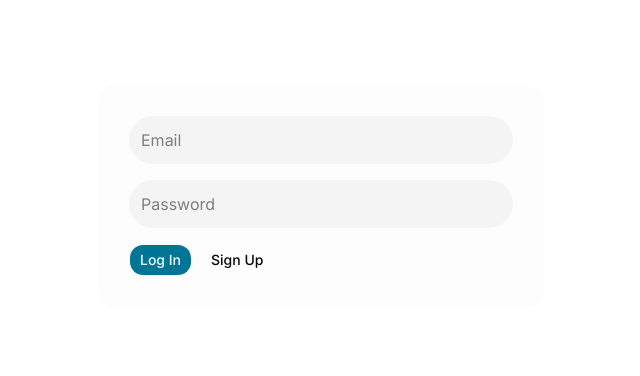
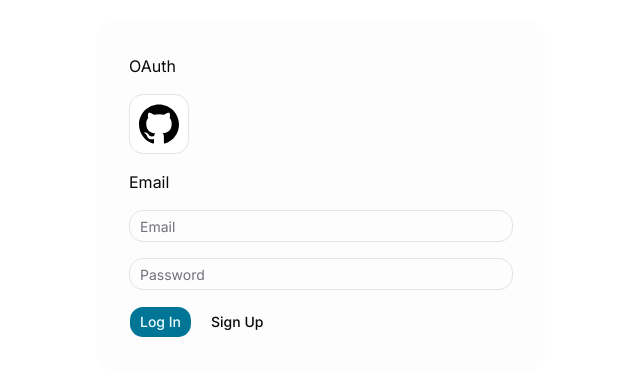
Before and after one commit to RaptorAssassin/profile-builder, a Next.js app: page /auth in a window 1280 px wide. Shown: the part 244-620 px from the top of the page, without its empty margins (319-959 px from the left). Built offline with nearby package versions, Linux system fonts and the light colour scheme; no server answers.

Commit message:
feat: add github oauth

```diff
--- /dev/null
+++ b/app/auth/callback/route.ts
@@ -0,0 +1,35 @@
+import { NextResponse } from "next/server"
+
+// The client you created from the Server-Side Auth instructions
+import { createClient } from "@/lib/supabase/server"
+
+export async function GET(request: Request) {
+  const { searchParams, origin } = new URL(request.url)
+  const code = searchParams.get("code")
+  // if "next" is in param, use it as the redirect URL
+  let next = searchParams.get("next") ?? "/dashboard"
+  if (!next.startsWith("/")) {
+    // if "next" is not a relative URL, use the default
+    next = "/"
+  }
+
+  if (code) {
+    const supabase = await createClient()
+    const { error } = await supabase.auth.exchangeCodeForSession(code)
+    if (!error) {
+      const forwardedHost = request.headers.get("x-forwarded-host") // original origin before load balancer
+      const isLocalEnv = process.env.NODE_ENV === "development"
+      if (isLocalEnv) {
+        // we can be sure that there is no load balancer in between, so no need to watch for X-Forwarded-Host
+        return NextResponse.redirect(`${origin}${next}`)
+      } else if (forwardedHost) {
+        return NextResponse.redirect(`https://${forwardedHost}${next}`)
+      } else {
+        return NextResponse.redirect(`${origin}${next}`)
+      }
+    }
+  }
+
+  // return the user to an error page with instructions
+  return NextResponse.redirect(`${origin}/auth/auth-code-error`)
+}
--- a/app/auth/page.tsx
+++ b/app/auth/page.tsx
@@ -1,10 +1,11 @@
 "use client"
 import { Button } from "@/components/ui/button"
-import { createClient } from "@/lib/supabase/server"
 import { useState } from "react"
-import { redirect } from "next/navigation"
 import { login, signUp } from "@/lib/auth"
+import { OAuthGithub } from "@/lib/oauth"
 import { useRouter } from "next/navigation"
+import { Input } from "@/components/ui/input"
+import Image from "next/image"
 
 export default function AuthPage() {
   const callLogin = async () => {
@@ -21,25 +22,29 @@ export default function AuthPage() {
 
   const router = useRouter()
 
-  const inputClassName =
-    "p-3 rounded-full bg-accent text-foreground mb-4 w-full"
+  const inputClassName = "p-3 rounded-full bg-accent text-foreground mb-4 w-full"
 
   return (
     <div className="flex h-dvh w-full items-center justify-center bg-background">
-      <div className="mx-auto mt-20 w-full max-w-md rounded-xl bg-accent/20 p-8">
-        <input
+      <div className="mx-auto mt-20 flex w-full max-w-md flex-col items-start justify-center gap-4 rounded-(--radius) bg-accent/20 p-8">
+        <h1 className="">OAuth</h1>
+        <div className="flex flex-wrap gap-2">
+          <OAuthButton provider="github" />
+        </div>
+        <h1 className="">Email</h1>
+        <Input
           type="email"
           name="email"
           placeholder="Email"
-          className={inputClassName}
+          autoComplete="email"
           value={email}
           onChange={(e) => setEmail(e.target.value)}
         />
-        <input
+        <Input
           type="password"
           name="password"
           placeholder="Password"
-          className={inputClassName}
+          autoComplete="current-password"
           value={password}
           onChange={(e) => setPassword(e.target.value)}
         />
@@ -55,3 +60,16 @@ export default function AuthPage() {
     </div>
   )
 }
+
+const providers = {
+  github: { name: "GitHub", iconSrc: "/icons/github.svg", function: OAuthGithub },
+}
+
+function OAuthButton({ provider }: { provider: "github" }) {
+  const { name, iconSrc, function: oauthFunction } = providers[provider]
+  return (
+    <Button onClick={oauthFunction} variant="outline" className="flex h-15 w-15 items-center p-2">
+      <Image src={iconSrc} alt={name} width={40} height={40} className="select-none" />
+    </Button>
+  )
+}
--- a/lib/auth.ts
+++ b/lib/auth.ts
@@ -36,3 +36,9 @@ export const signUp = async (email: string, password: string): Promise<void> =>
     console.error("Error occurred while signing up:", error)
   }
 }
+
+export const signOut = async () => {
+  const supabase = await createClient()
+
+  const { error } = await supabase.auth.signOut()
+}
--- /dev/null
+++ b/lib/oauth.ts
@@ -0,0 +1,19 @@
+"use client"
+
+import { createClient } from "./supabase/client"
+
+export const OAuthGithub = async (): Promise<void> => {
+  console.log("OAuthGithub called with siteUrl:", window.location.origin)
+  const supabase = await createClient()
+
+  const { data, error } = await supabase.auth.signInWithOAuth({
+    provider: "github",
+    options: {
+      redirectTo: `${window.location.origin}/auth/callback`,
+    },
+  })
+
+  if (error) {
+    console.error(error)
+  }
+}
```
Also changed, not shown: public/icons/github.svg (added).
